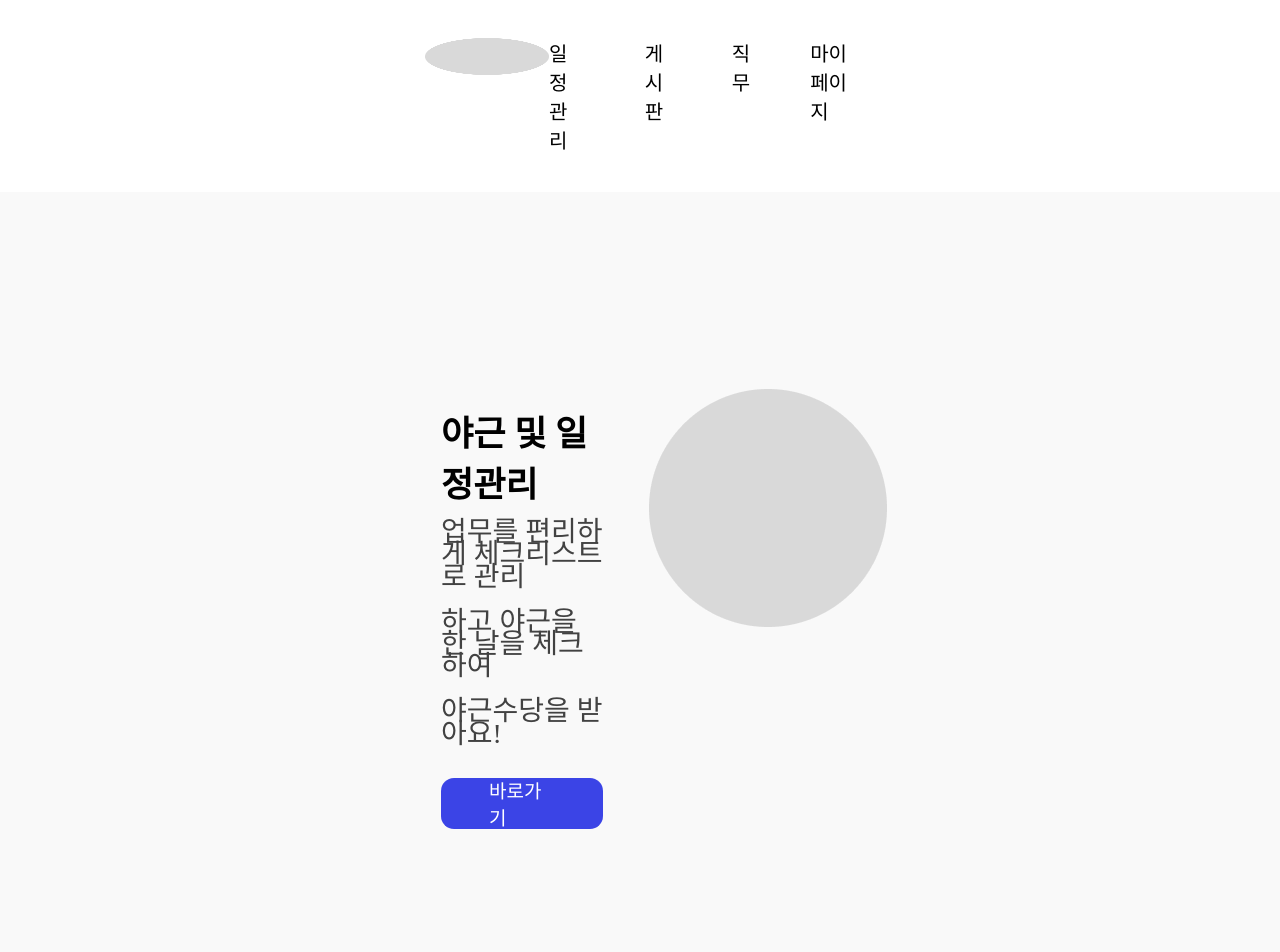
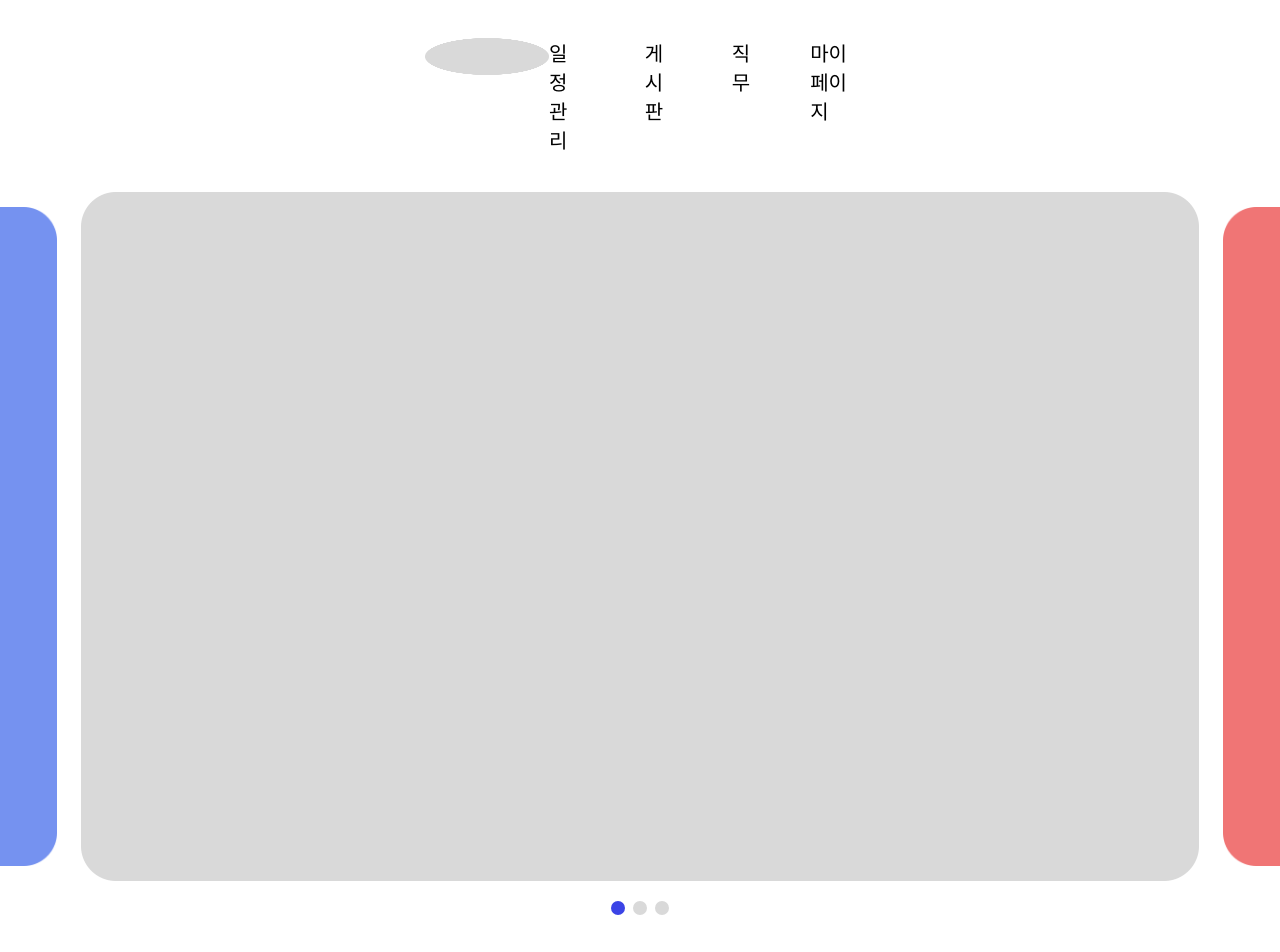
Before and after one commit to 2025Workly/Workly_Client, a Next.js app: page / in a window 1280 px wide. Shown: the top 952 px of the page. Built offline with nearby package versions, Linux system fonts and the light colour scheme.

Commit message:
feat : Banner 컴포넌트 구현

```diff
--- a/src/app/(home)/page.tsx
+++ b/src/app/(home)/page.tsx
@@ -3,11 +3,12 @@ import Content from "../components/Home/content-layout";
 import Image from "next/image";
 import styles from "../styles/Home/home-page.module.css"
 import HomeLogo from "../../../public/images/testLogo.png"
+import BannerSlicer from "../components/Home/banner-layout";
 export default function Home() {
   return (
     <div className={styles.allContainer}>
-
-      <div className={`${styles.card} ${styles.card1}`}>
+      <BannerSlicer isMain={true} />
+      <div className={`${styles.card} ${styles.card1}`} style={{ marginTop: "60px" }}>
         <Content
           title="야근 및 일정관리"
           description={`업무를 편리하게 체크리스트로 관리\n
--- /dev/null
+++ b/src/app/components/Home/banner-layout.tsx
@@ -0,0 +1,56 @@
+"use client";
+import styles from "../../styles/Home/banner-layout.module.css";
+import React, { useState } from "react";
+import Image, { StaticImageData } from "next/image";
+
+import Banner1 from "../../../../public/images/testBanner1.png";
+import Banner2 from "../../../../public/images/testBanner2.png";
+import Banner3 from "../../../../public/images/testBanner3.png";
+
+interface BannerSlicerProps {
+    isMain: boolean;
+}
+
+export default function BannerSlicer({ isMain }: BannerSlicerProps) {
+    const [currentIndex, setCurrentIndex] = useState(0);
+    const banners: StaticImageData[] = [Banner1, Banner2, Banner3];
+    const total = banners.length;
+
+    const getPrevIndex = () => (currentIndex - 1 + total) % total;
+    const getNextIndex = () => (currentIndex + 1) % total;
+
+    return (
+        <div className={styles.bannerSlider}>
+            <div className={styles.bannerContainer}>
+                {/* 왼쪽 */}
+                <Image
+                    src={banners[getPrevIndex()]}
+                    alt="Previous Banner"
+                    className={`${styles.bannerImage} ${styles.sub}`}
+                />
+                {/* 가운데 */}
+                <Image
+                    src={banners[currentIndex]}
+                    alt="Main Banner"
+                    className={`${styles.bannerImage} ${styles.main}`}
+                />
+                {/*오른쪽 */}
+                <Image
+                    src={banners[getNextIndex()]}
+                    alt="Next Banner"
+                    className={`${styles.bannerImage} ${styles.sub}`}
+                />
+            </div>
+
+            <div className={styles.indicatorContainer}>
+                {banners.map((_, idx) => (
+                    <button
+                        key={idx}
+                        className={`${styles.indicator} ${currentIndex === idx ? styles.activeIndicator : ""}`}
+                        onClick={() => setCurrentIndex(idx)}
+                    />
+                ))}
+            </div>
+        </div>
+    );
+}
--- /dev/null
+++ b/src/app/styles/Home/banner-layout.module.css
@@ -0,0 +1,83 @@
+.bannerSlider {
+    display: flex;
+    flex-direction: column;
+    align-items: center;
+}
+
+.bannerImage {
+    width: 100%;
+    height: 689px;
+    transition: all .5s;
+
+}
+
+.indicatorContainer {
+    margin-top: 23px;
+    display: flex;
+    justify-content: center;
+    gap: 10px;
+}
+
+.indicator {
+    width: 14px;
+    height: 14px;
+    border-radius: 50%;
+    border: none;
+    background-color: #D9D9D9;
+    cursor: pointer;
+}
+
+.activeIndicator {
+    background-color: #3B44E6;
+}
+
+.bannerSlider {
+    display: flex;
+    flex-direction: column;
+    align-items: center;
+}
+
+.bannerContainer {
+    overflow-x: hidden;
+    width: 100%;
+    display: flex;
+    justify-content: center;
+    gap: 24px;
+    align-items: center;
+}
+
+.bannerImage {
+    transition: all .5s;
+    object-fit: cover;
+}
+
+.main {
+    width: 100%;
+    max-width: 1118px;
+    height: 689px;
+}
+
+.sub {
+    width: 100%;
+    height: 659px;
+    opacity: 0.6;
+}
+
+.indicatorContainer {
+    margin-top: 20px;
+    display: flex;
+    gap: 8px;
+}
+
+.indicator {
+    width: 14px;
+    height: 14px;
+    border-radius: 50%;
+    background: #D9D9D9;
+    border: none;
+    cursor: pointer;
+}
+
+.activeIndicator {
+    background: #3B44E6;
+}
```
